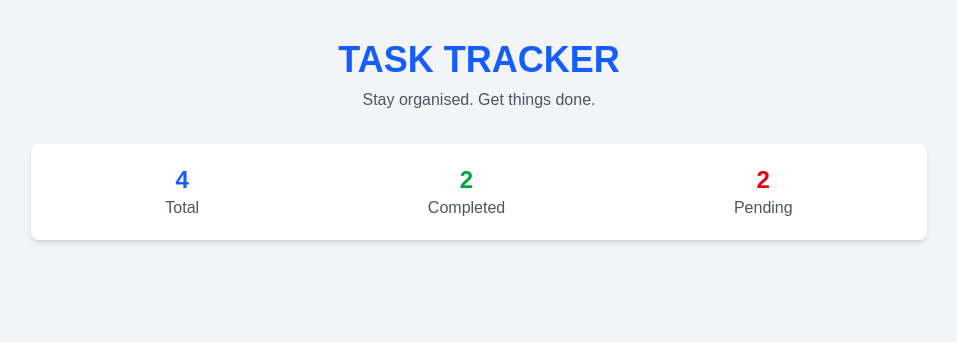
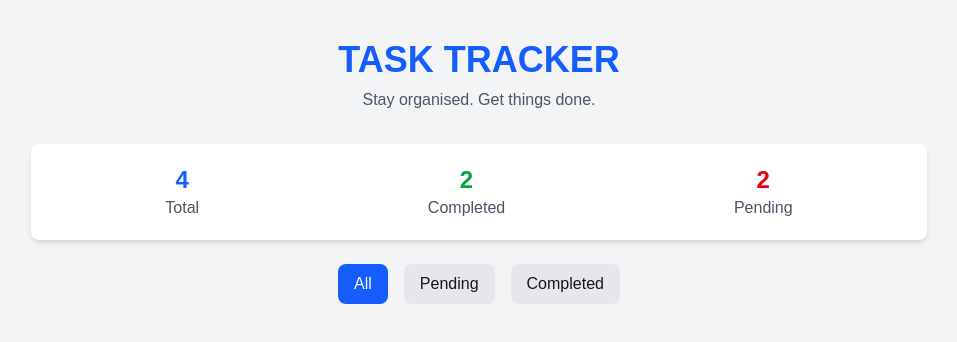
Before and after one commit to soham598-12/Task-Manager, a Next.js app: page / in a window 1280 px wide. Shown: the top 342 px of the page, without its empty margins (161-1118 px from the left). Built offline with nearby package versions, Linux system fonts and the light colour scheme.

Commit message:
Added Filter Buttons

```diff
--- a/app/page.tsx
+++ b/app/page.tsx
@@ -1,21 +1,22 @@
 import Header from "@/components/Header";
 import TaskStats from "@/components/TaskStats";
+import FilterButtons from "@/components/FilterButtons";
 
 export default function Home() {
   return (
     <main className="min-h-screen bg-gray-100 py-10 px-4">
       <div className="max-w-4xl mx-auto">
 
-        {/* Header */}
         <Header />
 
-        {/* Task Statistics */}
         <TaskStats
           total={4}
           completed={2}
           pending={2}
         />
 
+        <FilterButtons activeFilter="All" />
+
       </div>
     </main>
   );
--- a/components/FilterButtons.tsx
+++ b/components/FilterButtons.tsx
@@ -0,0 +1,41 @@
+type FilterButtonsProps = {
+  activeFilter: string;
+};
+
+export default function FilterButtons({
+  activeFilter,
+}: FilterButtonsProps) {
+  return (
+    <div className="flex justify-center gap-4 mb-6">
+      <button
+        className={`px-4 py-2 rounded-lg font-medium ${
+          activeFilter === "All"
+            ? "bg-blue-600 text-white"
+            : "bg-gray-200 hover:bg-gray-300"
+        }`}
+      >
+        All
+      </button>
+
+      <button
+        className={`px-4 py-2 rounded-lg font-medium ${
+          activeFilter === "Pending"
+            ? "bg-blue-600 text-white"
+            : "bg-gray-200 hover:bg-gray-300"
+        }`}
+      >
+        Pending
+      </button>
+
+      <button
+        className={`px-4 py-2 rounded-lg font-medium ${
+          activeFilter === "Completed"
+            ? "bg-blue-600 text-white"
+            : "bg-gray-200 hover:bg-gray-300"
+        }`}
+      >
+        Completed
+      </button>
+    </div>
+  );
+}
```
